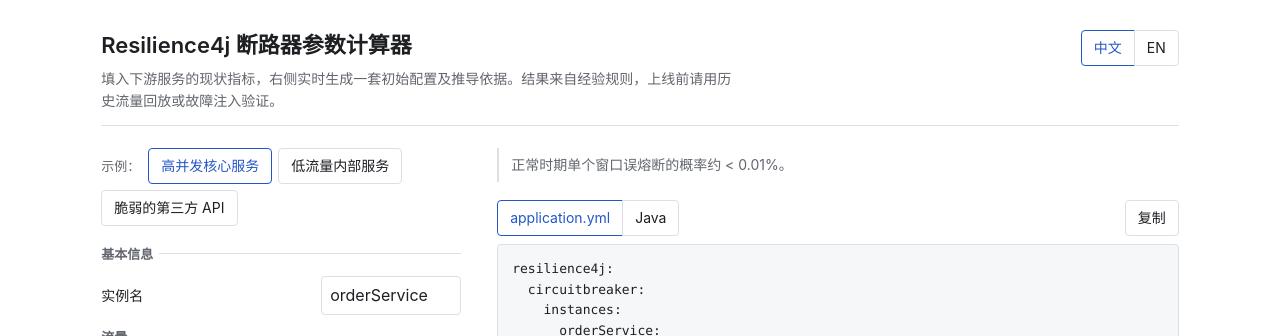
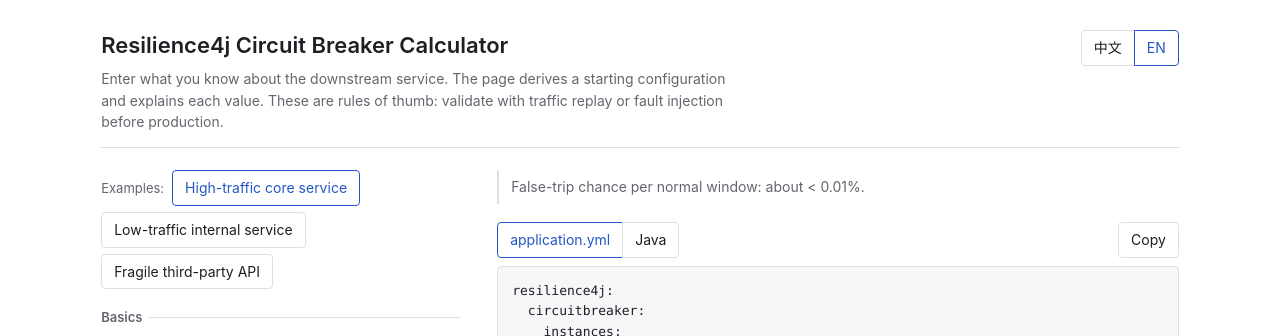
Before and after one commit to hello-world-example/Spring-Cloud-CircuitBreaker, a plain HTML site: page docs/index.html in a window 1280 px wide. Shown: the top 336 px of the page. Drawn offline with Linux system fonts and the light colour scheme.

Commit message:
default show en

```diff
--- a/docs/index.html
+++ b/docs/index.html
@@ -1,5 +1,5 @@
 <!DOCTYPE html>
-<html lang="zh-CN">
+<html lang="en">
 <head>
 <meta charset="utf-8">
 <meta name="viewport" content="width=device-width,initial-scale=1">
@@ -194,7 +194,7 @@ const P=[
  {name:'orderService',avgQps:800,minQps:120,p50:40,p99:220,timeout:1000,baseErr:0.8,failErr:60,failSlow:70,recMed:30,recMax:90,fragile:'20',rec:'java.io.IOException\njava.util.concurrent.TimeoutException\norg.springframework.web.client.HttpServerErrorException',ign:'com.example.BusinessException\norg.springframework.web.client.HttpClientErrorException'},
  {name:'reportService',avgQps:6,minQps:0.3,p50:120,p99:900,timeout:3000,baseErr:3,failErr:70,failSlow:80,recMed:20,recMax:40,fragile:'10',rec:'java.io.IOException\njava.util.concurrent.TimeoutException',ign:'com.example.BusinessException'},
  {name:'paymentGateway',avgQps:40,minQps:5,p50:300,p99:1800,timeout:2500,baseErr:4,failErr:45,failSlow:85,recMed:60,recMax:600,fragile:'5',rec:'java.io.IOException\njava.util.concurrent.TimeoutException\nfeign.RetryableException',ign:'com.example.PaymentDeclinedException'}];
-let lang='zh',tab='yaml',preset=0,cfg=null;
+let lang='en',tab='yaml',preset=0,cfg=null;
 const store={get(k){try{return JSON.parse(localStorage.getItem(k))}catch(e){return null}},set(k,v){try{localStorage.setItem(k,JSON.stringify(v))}catch(e){}}};
 const clamp=(v,a,b)=>Math.min(b,Math.max(a,v));
 const r5=v=>Math.round(v/5)*5;
@@ -331,7 +331,7 @@ $('lang').addEventListener('click',e=>{const b=e.target.closest('[data-l]');if(!
 $('tabs').addEventListener('click',e=>{const b=e.target.closest('[data-t]');if(!b)return;tab=b.dataset.t;texts();render()});
 $('copy').addEventListener('click',async()=>{const b=$('copy'),L=T[lang];try{await navigator.clipboard.writeText($('out').textContent);b.textContent=L.copied}catch(e){const r=document.createRange();r.selectNodeContents($('out'));const s=getSelection();s.removeAllRanges();s.addRange(r);b.textContent=L.selected}setTimeout(()=>b.textContent=L.copy,1600)});
 
-const ui=store.get('cbtuner-ui');if(ui){if(T[ui.lang])lang=ui.lang;if(ui.tab==='java')tab='java'}
+const ui=store.get('cbtuner-ui');if(ui){if(ui.tab==='java')tab='java'}
 const saved=store.get('cbtuner');
 if(saved){preset=-1;buildForm(saved);texts();render()}else setPreset(0);
 }
```
